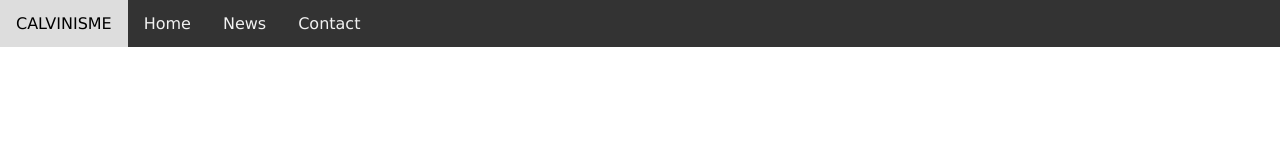
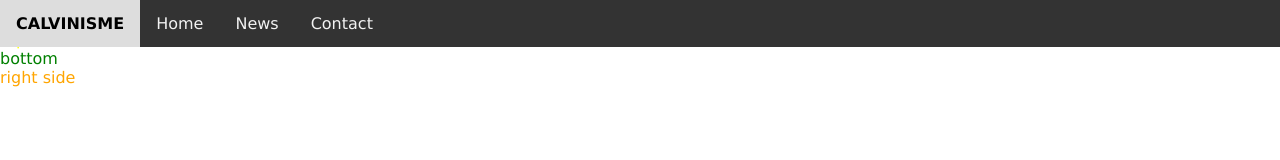
Before and after one commit to booblewail/booblewail.github.io, a plain HTML site: page index.html in a window 1280 px wide. Drawn offline with Linux system fonts and the light colour scheme.

Commit message:
adding the intro

```diff
--- a/index.html
+++ b/index.html
@@ -8,14 +8,23 @@
   </head>
   <body>
     <div class="navbar">
-      <a href="#home">CALVINISME</a>
+      <a href="#home" class="logo">CALVINISME</a>
       <a href="#home">Home</a>
       <a href="#news">News</a>
       <a href="#contact">Contact</a>
     </div>
 
-    <div class="main">
-      <p>Some text some text some text some text..</p>
+    <div class="intro">
+      <div class="left">
+        <div class="top">
+            top
+        </div>
+        <div class="bottom">
+            bottom
+        </div>
+      </div>
+
+      <div class="right">right side</div>
     </div>
   </body>
 </html>
--- a/style.css
+++ b/style.css
@@ -4,8 +4,11 @@ body {
     font-family: Verdana, Geneva, Tahoma, sans-serif;
 }
 
+/* The navigation bar */
+.logo {
+    font-weight: bolder;
+}
 
-/* The navigation bar */
 .navbar {
     overflow: hidden;
     background-color: #333;
@@ -14,7 +17,6 @@ body {
     width: 100%; /* Full width */
 }
 
-  /* Links inside the navbar */
 .navbar a {
     float: left;
     display: block;
@@ -24,13 +26,29 @@ body {
     text-decoration: none;
 }
 
-  /* Change background on mouse-over */
 .navbar a:hover {
     background: #ddd;
     color: black;
 }
 
-  /* Main content */
-  .main {
+/* Intro section */
+.intro {
     margin-top: 30px; /* Add a top margin to avoid content overlay */
+    color:red
 }
+
+.left {
+    color: aqua;
+}
+
+.right {
+    color: orange;
+}
+
+.top {
+    color: yellow;
+}
+
+.bottom {
+    color: green;
+}
```
Lines whose indentation alone changed are shown as unchanged.
